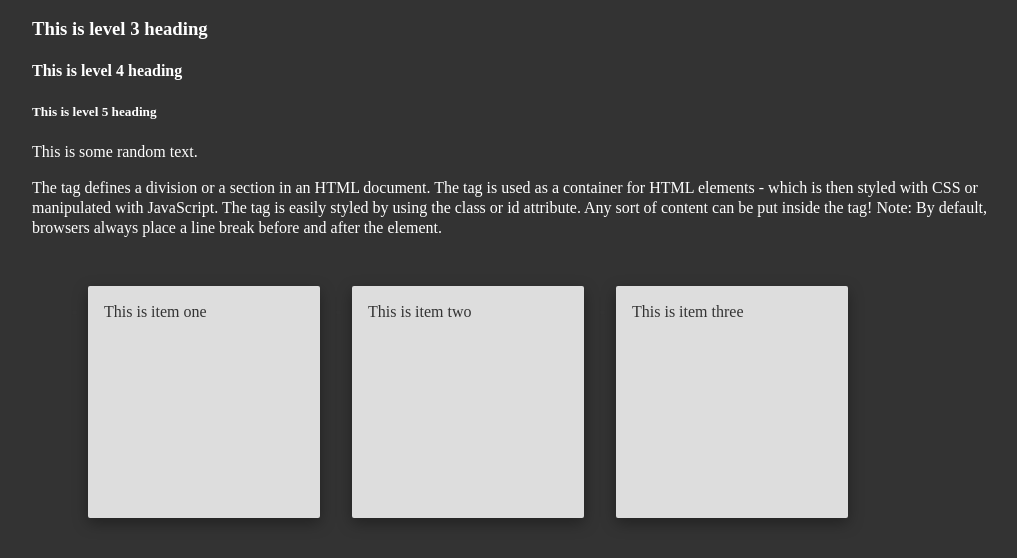
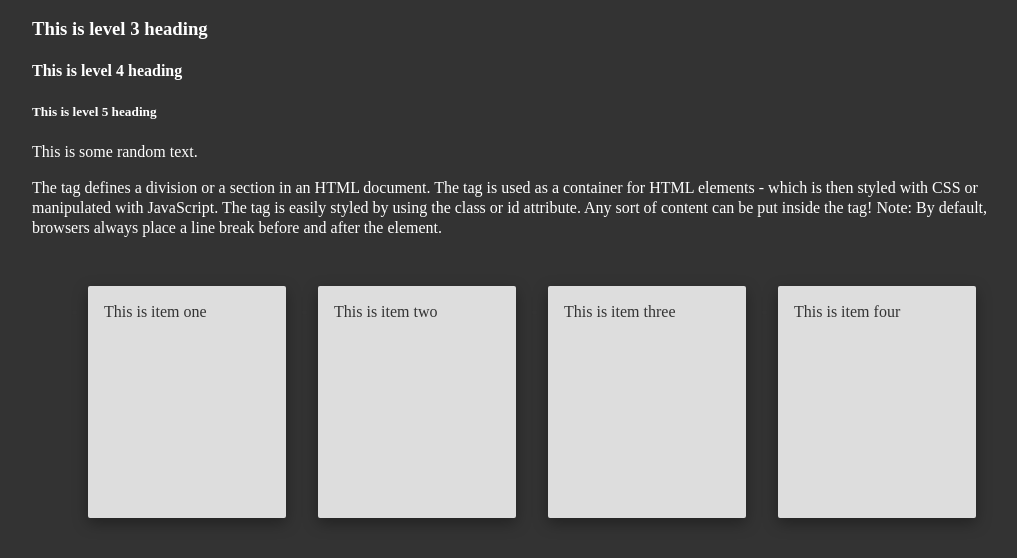
Before and after one commit to famashines/gh-tutorial, a plain HTML site: page index.html in a window 1280 px wide. Shown: the part 148-706 px from the top of the page, without its empty margins (128-1145 px from the left). Drawn offline with Linux system fonts and the light colour scheme.

Commit message:
add a new line

```diff
--- a/index.html
+++ b/index.html
@@ -26,6 +26,7 @@
       <li class="items">This is item one</li>
       <li class="items">This is item two</li>
       <li class="items">This is item three</li>
+      <li class="items">This is item four</li>
     </ul>
   </body>
 </html>
```
